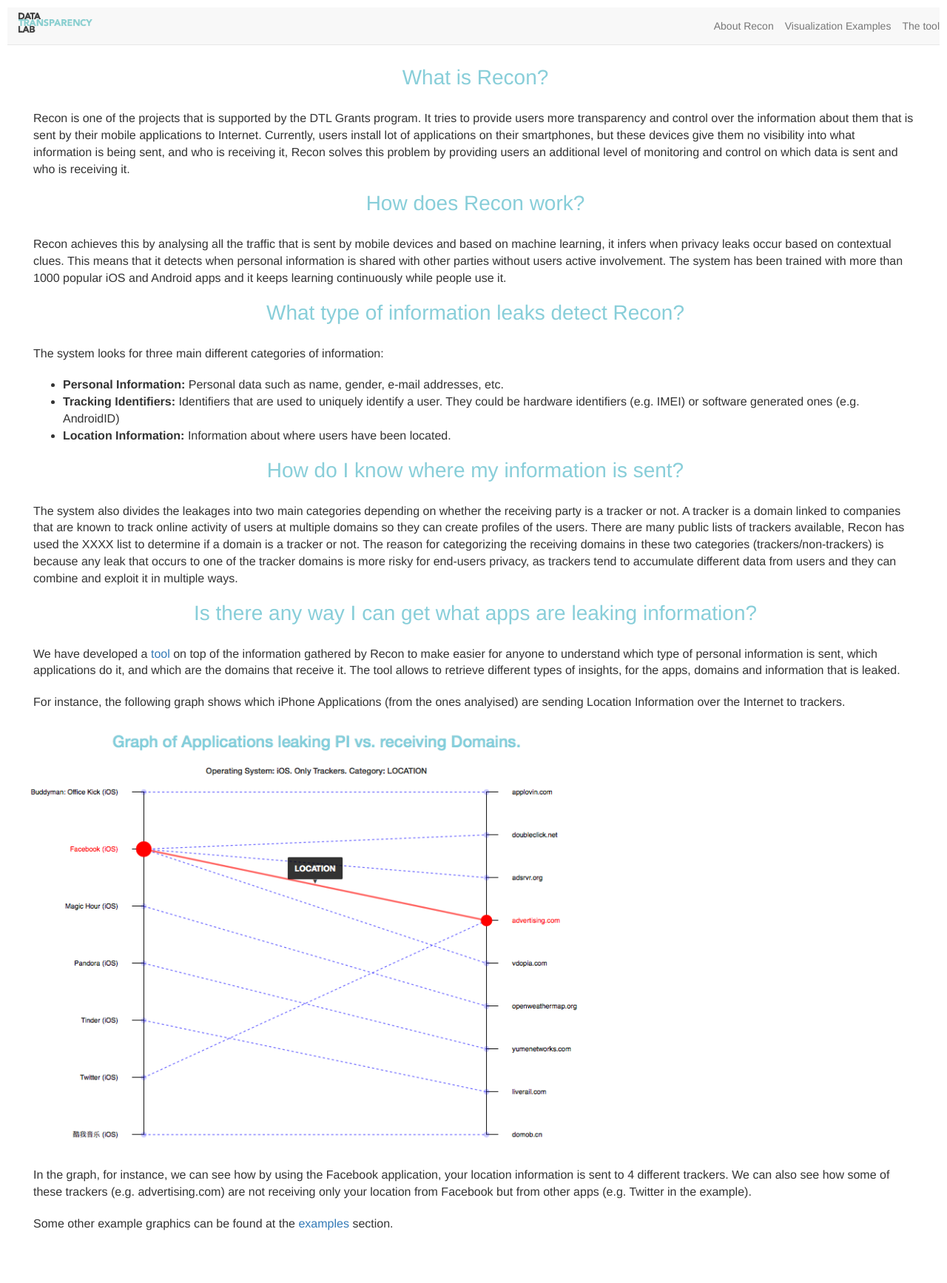
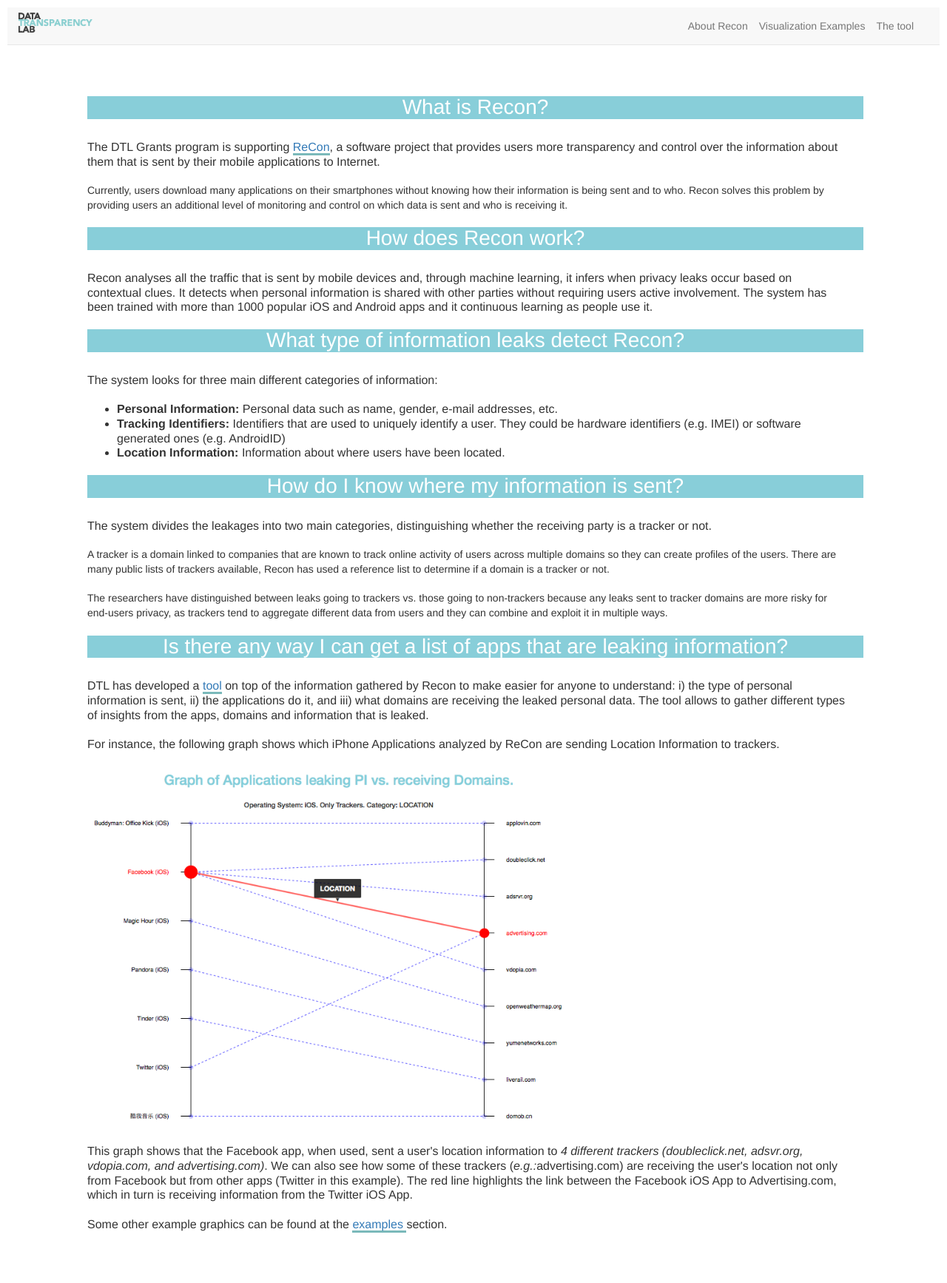
Before and after one commit to datatransparencylab/recon, a Jekyll site: the page built from index.html, in a window 1280 px wide. Shown: the whole page at 74% size. Built offline with Jekyll 4.4.1, drawn with Linux system fonts in a browser that asks for light colours; before the commit the page ends 1696 px from its top, so only the background shows below that.

Commit message:
wednesday style changes mostly

```diff
--- a/_includes/head.html
+++ b/_includes/head.html
@@ -7,8 +7,8 @@
   <link rel="stylesheet" href="style/bootstrap-table.css">
   <link rel="stylesheet" href="style/bootstrap.min.css">
   <link href='style/jquery-ui-1.8.16.custom.css' rel='stylesheet' type='text/css'>
+  <link href='style/d3-tip.css' rel='stylesheet' type='text/css'>
   <link href='style/main.css' rel='stylesheet' type='text/css'>
-  <link href='style/d3-tip.css' rel='stylesheet' type='text/css'>
 
   <script src="script/jquery-2.2.1.min.js"></script>
   <script src="script/d3.min.js"></script>
--- a/_includes/header.html
+++ b/_includes/header.html
@@ -1,6 +1,6 @@
 
   <nav class="navbar navbar-default navbar-static-top nav-bar-inverse">
-    <div class="container-fluid">
+    <div class="container-fluid" style="padding-right: 50px;">
       <div class="navbar-header">
         <a class="navbar-brand" href="http://datatransparencylab.org">
           <img src="images/dtl1-sm.png"
--- a/index.html
+++ b/index.html
@@ -7,27 +7,25 @@
     var page="index";
   </script>
 
-  <div class="container-fluid">
+  <div class="container-fluid post-body">
 
     <h3> What is Recon? </h3>
   <p class="description">
-    Recon is one of the projects that is supported by the DTL Grants program.
-    It tries to provide users more transparency and control over the information
-    about them that is sent by their mobile applications to Internet.
-    Currently, users install lot of applications on their smartphones, but
-    these devices give them no visibility into what information is being sent,
-    and who is receiving it, Recon solves this problem by providing users
+    The DTL Grants program is supporting <a href="http://recon.meddle.mobi/">ReCon</a>, a software project that provides users more transparency and control over the information
+    about them that is sent by their mobile applications to Internet.</p>
+   <p>
+    Currently, users download many applications on their smartphones without knowing how their information is being sent and to who. Recon solves this problem by providing users
     an additional level of monitoring and control on which data is sent and
     who is receiving it.
   </p>
     <h3> How does Recon work? </h3>
   <p class="description">
-    Recon achieves this by analysing all the traffic that is sent by mobile
-    devices and based on machine learning, it infers when privacy leaks occur
-    based on contextual clues. This means that it detects when personal
-    information is shared with other parties without users active involvement.
+    Recon analyses all the traffic that is sent by mobile
+    devices and, through machine learning, it infers when privacy leaks occur
+    based on contextual clues. It detects when personal
+    information is shared with other parties without requiring users active involvement.
     The system has been trained with more than 1000 popular iOS and Android
-    apps and it keeps learning continuously while people use it.
+    apps and it continuous learning as people use it.
   </p>
     <h3> What type of information leaks detect Recon? </h3>
   <p class="description">
@@ -40,36 +38,37 @@
   </p>
     <h3> How do I know where my information is sent? </h3>
   <p class="description">
-    The system also divides the leakages into two main categories depending on
-    whether the receiving party is a tracker or not. A tracker is a domain
-    linked to companies that are known to track online activity of users at
+    The system divides the leakages into two main categories, distinguishing
+    whether the receiving party is a tracker or not. </p>
+
+    <p>A tracker is a domain
+    linked to companies that are known to track online activity of users across
     multiple domains so they can create profiles of the users. There are many
-    public lists of trackers available, Recon has used the XXXX list to
-    determine if a domain is a tracker or not.
-    The reason for categorizing the receiving domains in these two categories
-    (trackers/non-trackers) is because any leak that occurs to one of the
-    tracker domains is more risky for end-users privacy, as trackers tend to
-    accumulate different data from users and they can combine and exploit it
+    public lists of trackers available, Recon has used a reference list to
+    determine if a domain is a tracker or not.</p>
+    <p>
+    The researchers have distinguished between leaks going to trackers vs. those going to non-trackers because any leaks sent to
+    tracker domains are more risky for end-users privacy, as trackers tend to
+    aggregate different data from users and they can combine and exploit it
     in multiple ways.
   </p>
-    <h3> Is there any way I can get what apps are leaking information?</h3>
+    <h3> Is there any way I can get a list of apps that are leaking information?</h3>
   <p class="description">
-    We have developed a <a href="tool.html"> tool</a> on top of the information gathered by Recon to
-    make easier for anyone to understand which type of personal information is
-    sent, which applications do it, and which are the domains that receive it.
-    The tool allows to retrieve different types of insights, for the apps,
+    DTL has developed a <a href="tool.html"> tool</a> on top of the information gathered by Recon to
+    make easier for anyone to understand: i) the type of personal information is
+    sent, ii) the applications do it, and iii) what domains are receiving the leaked personal data.
+    The tool allows to gather different types of insights from the apps,
     domains and information that is leaked.
   </p>
   <p class="description">
-    For instance, the following graph shows which iPhone Applications (from the ones
-    analyised) are sending Location Information over the Internet to trackers.
+    For instance, the following graph shows which iPhone Applications analyzed by ReCon are sending Location Information to trackers.
   </p>
   <img class="table-narrow" src="images/bipartite.png">
   <p class="description">
-    In the graph, for instance, we can see how by using the Facebook application,
-    your location information is sent to 4 different trackers. We can also see
-    how some of these trackers (e.g. advertising.com) are not receiving only
-    your location from Facebook but from other apps (e.g. Twitter in the example).
+   This graph shows that the Facebook app, when used, sent
+    a user's location information to <em>4 different trackers (doubleclick.net, adsvr.org, vdopia.com, and advertising.com)</em>. We can also see
+    how some of these trackers (<em>e.g.:</em>advertising.com) are receiving
+    the user's location not only from Facebook but from other apps (Twitter in this example). The red line highlights the link between the Facebook iOS App to Advertising.com, which in turn is receiving information from the Twitter iOS App.
   </p>
   <p class="description">
     Some other example graphics can be found at the <a href="examples.html"> examples </a> section.
--- a/script/DomainTable.js
+++ b/script/DomainTable.js
@@ -27,11 +27,11 @@
   $('#' + this.container + ' table thead').append('<tr id="first-header"/>');
   if (this.myQuery.domains && this.myQuery.trackers) {
     $('#' + this.container + ' table thead tr')
-      .append('<th data-align="center" colspan=2> Domain Info </th>');
+      .append('<th data-align="center" colspan=2> Data-receiving Domain Info </th>');
   }
   else {
     $('#' + this.container + ' table thead tr')
-      .append('<th data-align="center" colspan=1> Domain Info </th>');
+      .append('<th data-align="center" colspan=1> Data-receiving Domain Info </th>');
   }
 
   $('#' + this.container + ' table thead tr')
--- a/style/main.css
+++ b/style/main.css
@@ -48,7 +48,7 @@
 
 .description {
   text-align: left;
-  margin: 0 20px 20px;
+  margin: 0 20px 20px 5px;
   font-size: 16px;
 }
 
@@ -64,9 +64,10 @@
 h3 {
   text-align: center;
   font-size: 2em;
-  color: #88ced9;
+  color: white;
   margin-bottom: 1em;
   margin-top: 0.333em;
+  background-color:  #88ced9;
 }
 
 
@@ -79,4 +80,89 @@
   font-family: "HelveticaNeue-Light", "Helvetica Neue Light", "Helvetica Neue", Helvetica, Arial, "Lucida Grande", sans-serif;
   font-weight: 300;
   padding: 10px;
+  text-align: left;
 }
+
+
+/*importing style from dtl.org*/
+
+.center {
+  margin-left: 10px;
+  width: 90%;
+}
+.post-container{
+  /*width: 90% ;*/
+  padding: 2em;
+  background-color: #efefef;
+  color: #333;
+}
+.post-container h2{
+font-size: 2em;
+margin: 1em;
+
+
+}
+
+.intro-grants {
+
+
+}
+
+
+
+.post-body p{
+/*  max-width: 80%*/
+  margin: 0 20px 20px 5px;
+
+
+}
+.post-body a{
+
+   border-bottom: 3px solid #7ab9ba;
+
+
+}
+
+.post-body a:hover{
+
+/*   border-bottom: 3px solid #7ab9ba;*/
+   text-decoration: none;
+   color:#7ab9ba;
+
+
+}
+
+
+
+.post-date{
+
+}
+
+.author{
+margin: .5em;
+
+}
+
+.blurb{
+  margin: .5em;
+  color:#7ab9ba
+;
+  /*font-style: italic;*/
+  font-size: 1.2em;
+  padding-bottom: 10px;
+  text-indent: 10%;
+}
+
+.post-body{
+  width: 90%;
+  padding: 40px;
+  text-align: left;
+  background-color:white;
+  line-height:140%;
+}
+
+.btn-primary {
+    color: #fff;
+    background-color: #7ab9ba;
+    border-color: transparent;
+}
```
Also changed, not shown: examples.html (+4 -4 lines), tool.html (+8 -0 lines).
